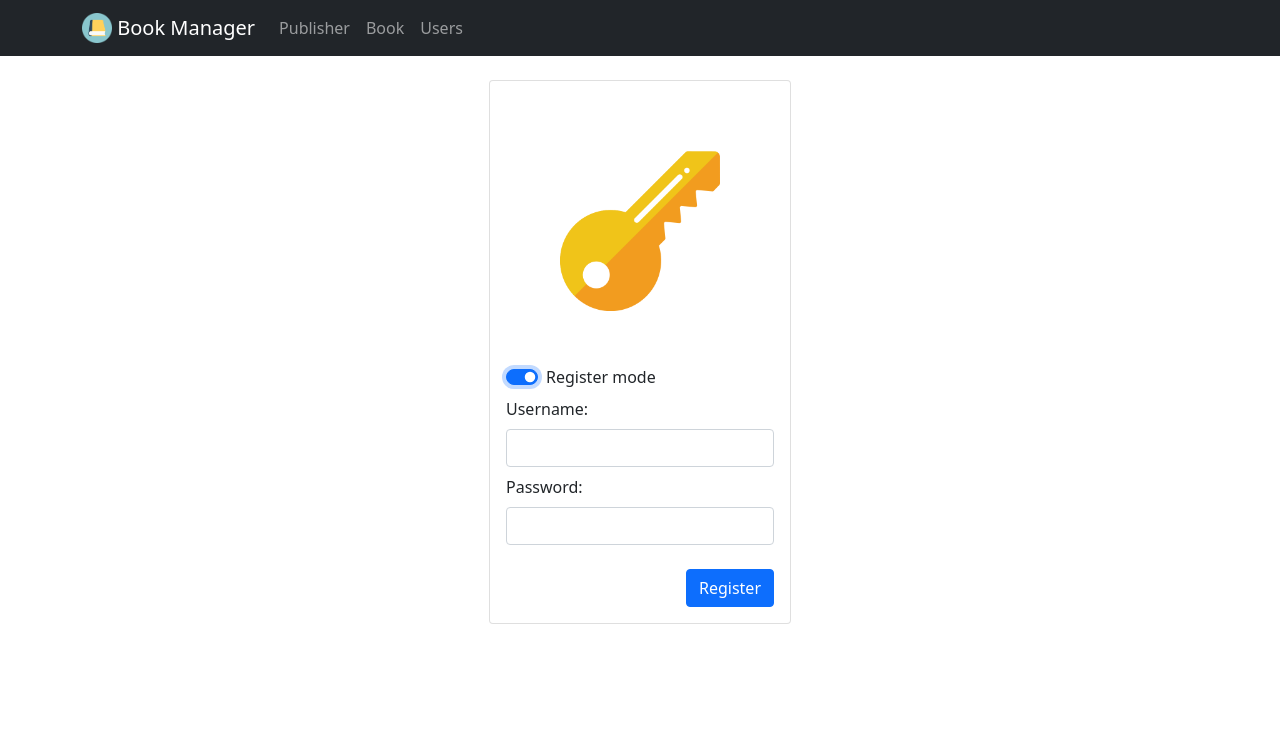
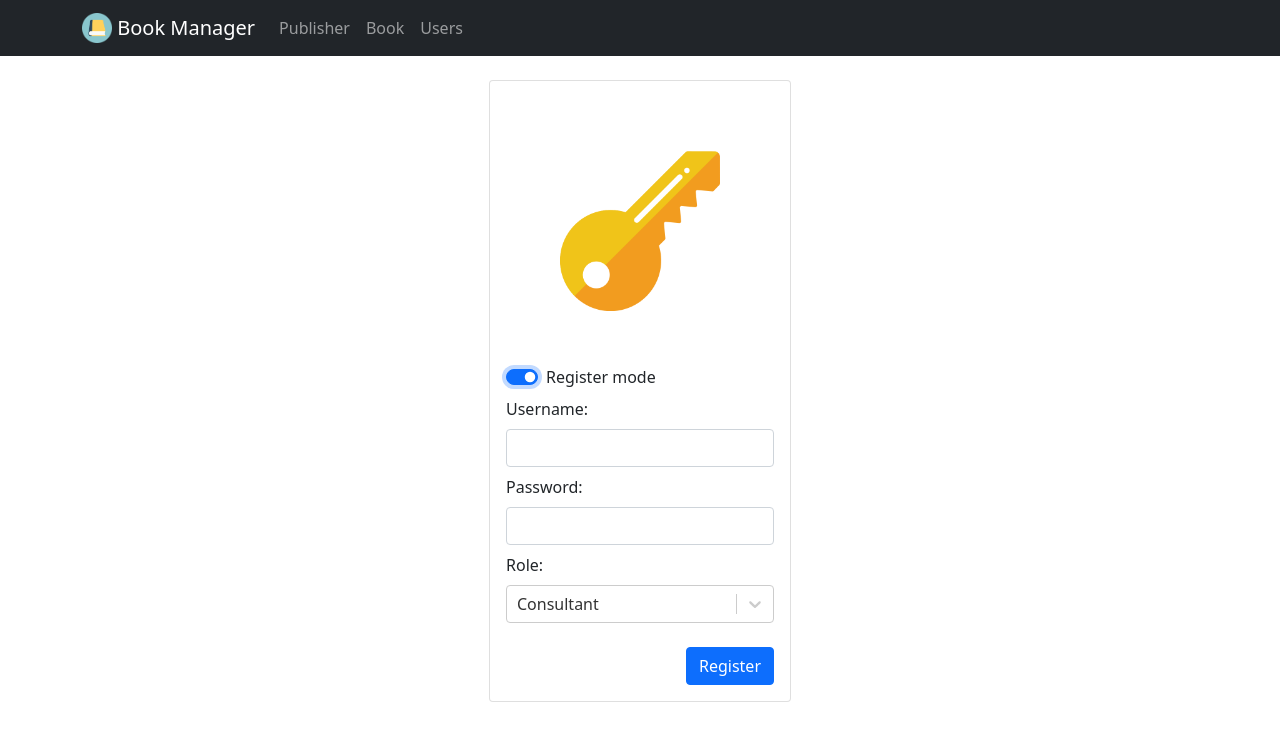
Before and after one commit to AntoninHuaut/ProjetWebService, a React (Create React App) app in the folder library_client/: page /#/ in a window 1280 px wide. Both pictures are taken after a click on the checkbox 522 px from the left and 377 px from the top of the page. Shown: the top 740 px of the page. Built offline with nearby package versions, Linux system fonts and the light colour scheme.

Commit message:
avancement

```diff
--- a/library_client/src/component/book/BookModal.tsx
+++ b/library_client/src/component/book/BookModal.tsx
@@ -7,7 +7,7 @@ import { getPublisherList } from "../../api/publisherService";
 import { getAuthorList } from "../../api/authorService";
 import { updateBook, addBook } from "../../api/bookService";
 import BaseErrorAlert from "../BaseErrorAlert";
-import Select, { OnChangeValue } from 'react-select';
+import Select from 'react-select';
 import makeAnimated from 'react-select/animated';
 import { authorToSelectOption, getAuthorsFromSelectOptions, publisherToSelectOption, publishersToSelectOption, getPublisherFromSelectOptions } from "../../lib/selectOptionHelper";
 import { SelectOption } from "../../types/common";
--- a/library_client/src/lib/selectOptionHelper.ts
+++ b/library_client/src/lib/selectOptionHelper.ts
@@ -1,6 +1,7 @@
 import { MultiValue } from "react-select";
 import { SelectOption } from "../types/common"
 import { Author, Publisher } from "../types/library"
+import { UserRole } from "../types/login";
 
 
 export const authorToSelectOption = (authors: Author[]) : SelectOption[] => {
@@ -53,3 +54,30 @@ export const getPublisherFromSelectOptions = (publishers: Publisher[], selectOpt
 
     return res;
 }
+
+export const roleSelectOptions = () : SelectOption[] => {
+
+    let arr : SelectOption[] = [];
+
+    arr.push({value: UserRole.CONSULT_ROLE.toString(), label: "Consultant"});
+    arr.push({value: UserRole.CONTRIBUTOR_ROLE.toString(), label: "Contributeur"});
+    arr.push({value: UserRole.ADMINISTRATOR_ROLE.toString(), label: "Administrateur"});
+    arr.push({value: UserRole.BORROW_ROLE.toString(), label: "Emprunteur"});
+
+    return arr;
+}
+
+export const roleToSelectOption = (role: number, roleList: SelectOption[]) : SelectOption => {
+
+    for(let i = 0; i < roleList.length; i++){
+        if(roleList[i].value === role.toString()){
+            return roleList[i];
+        }
+    }
+
+    return {
+        value: role.toString(),
+        label: ""
+    }
+
+}
--- a/library_client/src/route/LoginPage.tsx
+++ b/library_client/src/route/LoginPage.tsx
@@ -1,6 +1,16 @@
 import React, { useState } from "react";
 import { Image } from "react-bootstrap";
 import { Row, Col, Card, Form, Button } from "react-bootstrap";
+import Select from 'react-select';
+import makeAnimated from 'react-select/animated';
+import { UserRole } from "../types/login";
+import { roleSelectOptions, roleToSelectOption } from "../lib/selectOptionHelper";
+import { SelectOption } from "../types/common";
+import { login, register } from "../api/userService";
+import { axiosExecutePost } from "../api/axiosUtils";
+
+
+const animatedComponents = makeAnimated();
 
 interface Props {
 
@@ -14,6 +24,43 @@ const LoginPage = ({
 
     const [userName, setUserName] = useState<string>("");
     const [password, setPassword] = useState<string>("");
+    const [role, setRole] = useState<number>(UserRole.CONSULT_ROLE);
+
+    const [roleList, setRoleListe] = useState<SelectOption[]>(roleSelectOptions());
+
+    const handleSelectRole = (selectedOptions: any) => {
+        console.log(selectedOptions);
+        setRole(parseInt(selectedOptions.value));
+    }
+
+    const [loading, setLoading] = useState<boolean>(false);
+    const [error, setError] = useState<string>("");
+    const [succesMsg, setSuccessMsg] = useState<string>("");
+
+    const registerRequest = () => {
+        axiosExecutePost(
+            register({
+                userName: userName,
+                password: password,
+                role: role
+            }),
+            setLoading,
+            setError,
+            () => setSuccessMsg("Utilisateur bien ajouté")
+        )
+    }
+
+    const loginRequest = () => {
+        axiosExecutePost(
+            login({
+                userName: userName,
+                password: password
+            }),
+            setLoading,
+            setError,
+            () => setSuccessMsg("Connexion réussi")
+        )
+    }
 
     return (
         <>
@@ -57,11 +104,27 @@ const LoginPage = ({
                                 <Form.Label>Password:</Form.Label>
                                 <Form.Control
                                     type="password"
-                                    value={userName}
-                                    onChange={(e: any) => setUserName(e.value)}
-                                    name="name"
+                                    value={password}
+                                    onChange={(e: any) => setPassword(e.value)}
+                                    name="password"
                                 />
                             </Form.Group>
+
+                            { registerMode &&
+                                <Form.Group
+                                    className="mt-2"
+                                >
+                                    <Form.Label>Role:</Form.Label>
+                                    <Select
+                                        closeMenuOnSelect={true}
+                                        components={animatedComponents}
+                                        value={roleToSelectOption(role, roleList)}
+                                        onChange={handleSelectRole}
+                                        options={roleList}
+                                    />
+                                </Form.Group>
+                            }
+
 
                         </Form>
 
@@ -70,6 +133,7 @@ const LoginPage = ({
                         >
                             <Button
                                 className="mt-4"
+                                onClick={registerMode ? registerRequest : loginRequest}
                             >
                                 {registerMode ? "Register" : "Connect"}
                             </Button>
```
